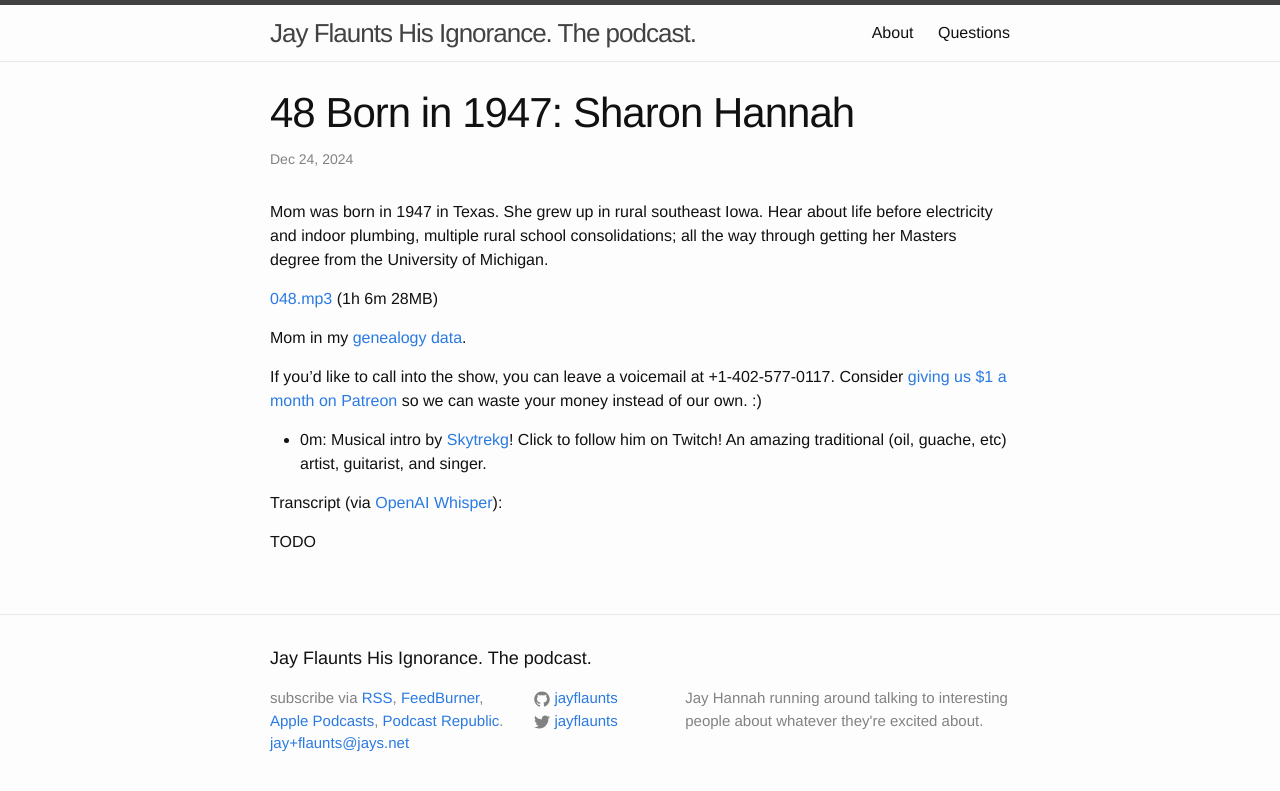
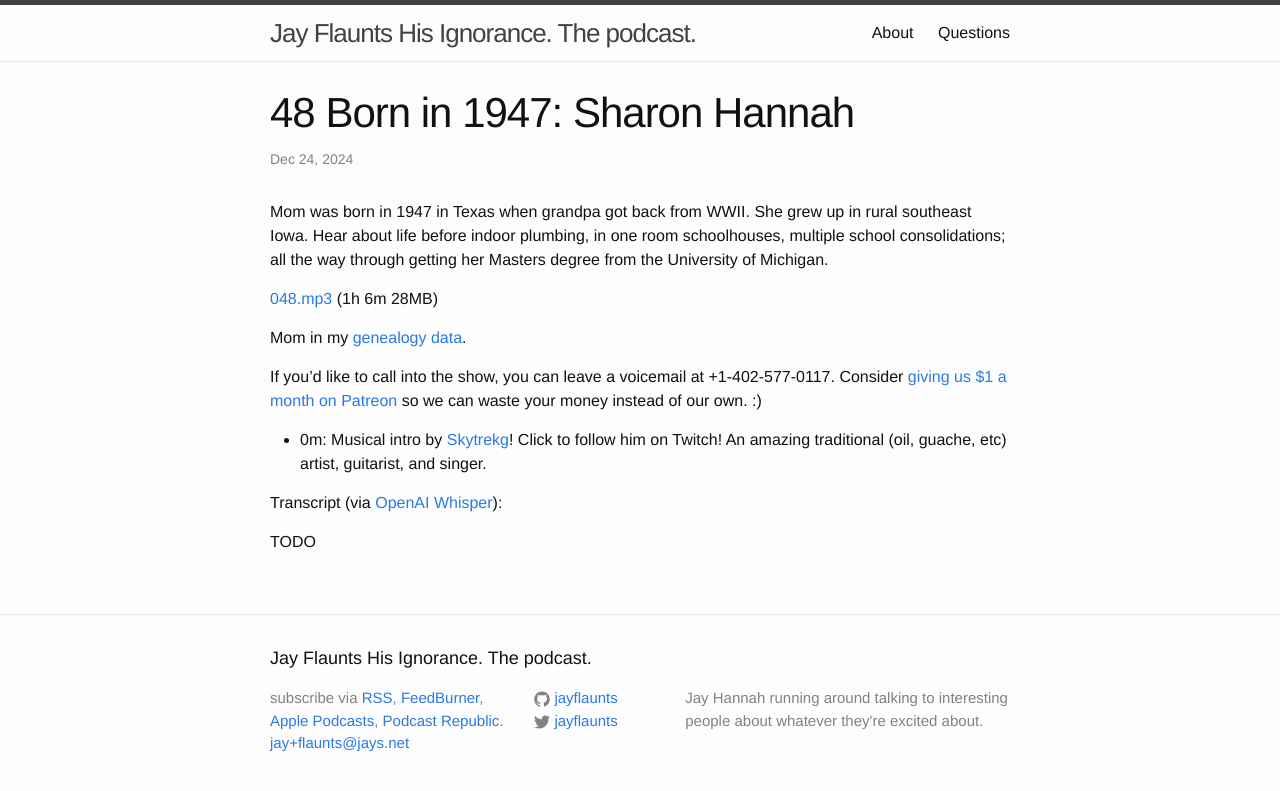
Before and after one commit to jhannah/jayflaunts, a Jekyll site: the page built from _posts/2024-12-23-1947-sharon.md, in a window 1280 px wide. Shown: the top 791 px of the page. Built offline with Jekyll 4.4.1, drawn with Linux system fonts in a browser that asks for light colours.

Commit message:
Misc notes corrections.

```diff
--- a/_posts/2024-12-23-1947-sharon.md
+++ b/_posts/2024-12-23-1947-sharon.md
@@ -9,9 +9,10 @@ link: "https://s3.amazonaws.com/jayflaunts.jays.net/048.mp3"
 excerpt_separator: Transcript
 ---
 
-Mom was born in 1947 in Texas. She grew up in rural southeast Iowa.
-Hear about life before electricity and indoor plumbing, multiple
-rural school consolidations; all the way through getting her Masters
+Mom was born in 1947 in Texas when grandpa got back from WWII.
+She grew up in rural southeast Iowa.
+Hear about life before indoor plumbing, in one room schoolhouses, multiple
+school consolidations; all the way through getting her Masters
 degree from the University of Michigan.
 
 <a href="{{site.storage_url}}/048.mp3" target="_blank">048.mp3</a> (1h 6m 28MB)
```
